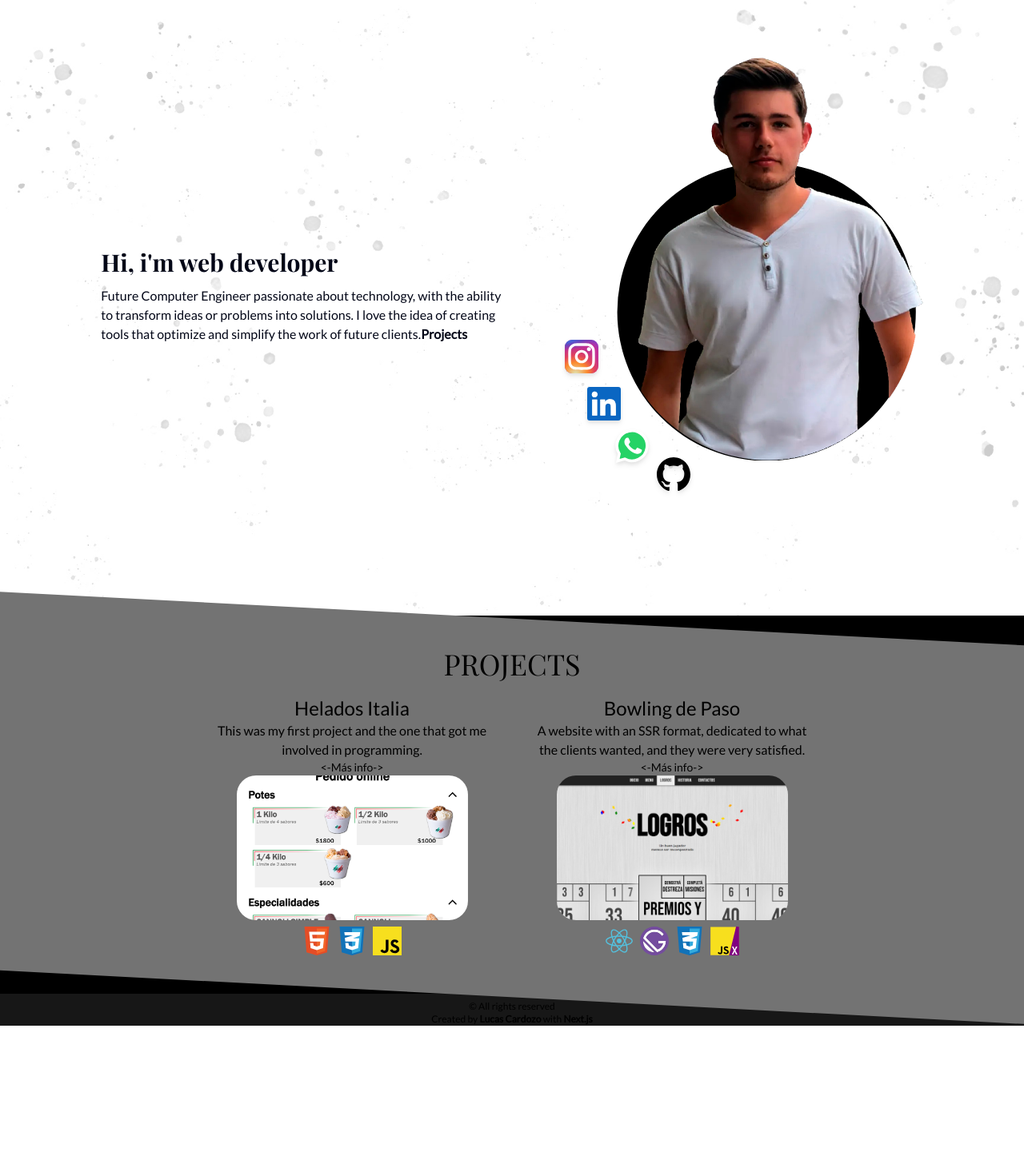
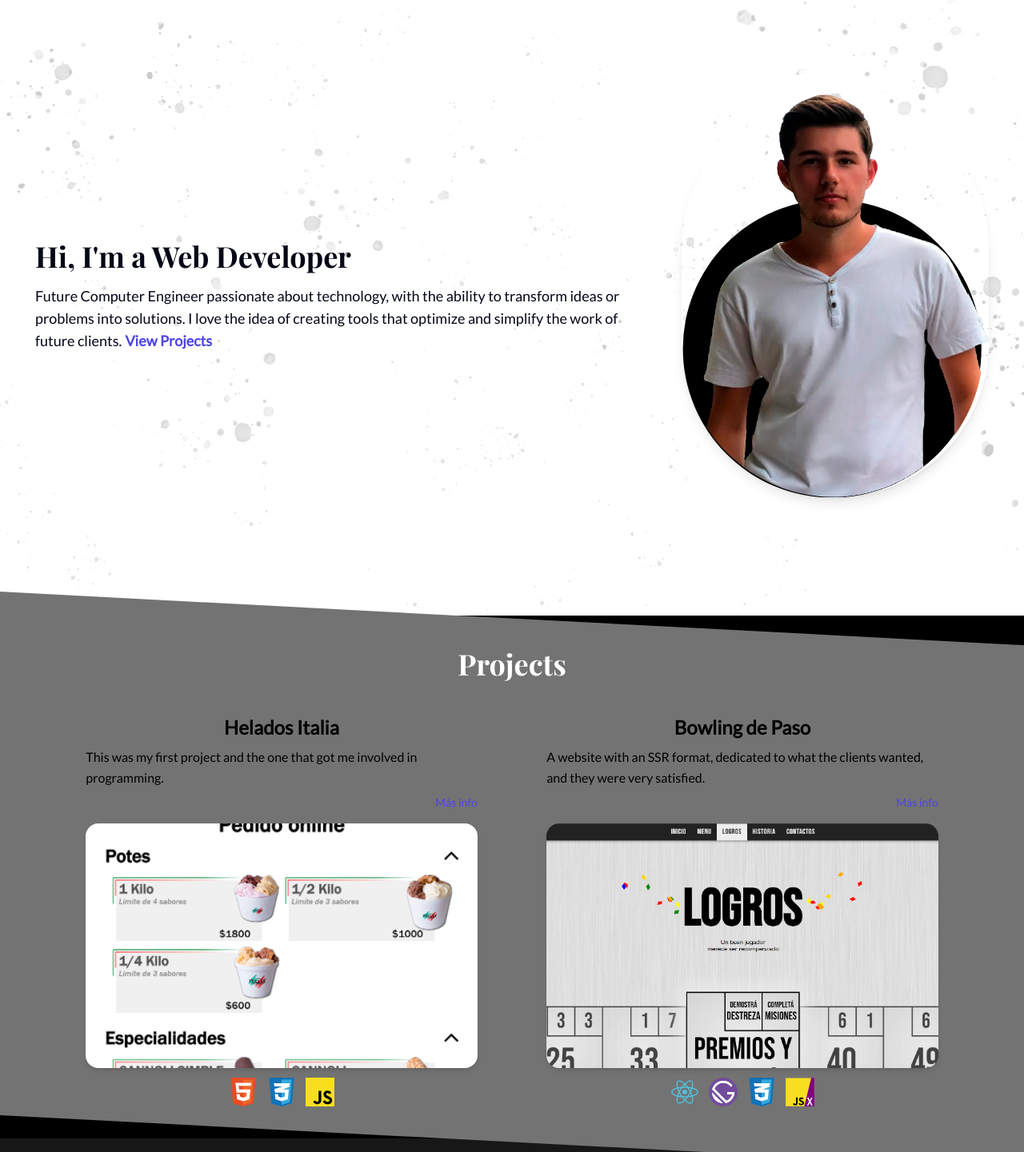
Before and after one commit to LucasIvanCardozo/portafolio, a Next.js app: page / in a window 1280 px wide. Shown: the part 30-1471 px from the top of the page at 80% size. Before the commit the page ends 1327 px from the top, so only its background shows below. Built offline with nearby package versions, Linux system fonts and the light colour scheme.

Commit message:
Mejora de estilo de la pagina

```diff
--- a/src/app/page.tsx
+++ b/src/app/page.tsx
@@ -47,100 +47,89 @@ export default function Home() {
 
   return (
     <>
-      <main className="bg-[url('/fondoMain.jpg')] bg-cover text-slate-950 min-h-screen flex flex-col gap-10 items-center justify-center lg:flex-row pt-5 pb-5">
-        <div className="w-4/5 max-w-128 flex flex-col gap-3">
-          <h1 className={`font-bold text-3xl ${playfair_Display.className}`}>
-            <p>{`Hi, i'm web developer`}</p>
+      <main className="bg-[url('/fondoMain.jpg')] bg-cover text-slate-950 min-h-screen flex flex-col gap-10 items-center justify-center lg:flex-row py-5">
+        {/* Contenedor de introducción */}
+        <div className="w-4/5 max-w-3xl flex flex-col gap-4 text-center lg:text-left">
+          <h1 className={`font-bold text-4xl ${playfair_Display.className}`}>
+            {`Hi, I'm a Web Developer`}
           </h1>
-          <p>
+          <p className="text-lg">
             Future Computer Engineer passionate about technology, with the
             ability to transform ideas or problems into solutions. I love the
             idea of creating tools that optimize and simplify the work of future
             clients.
-            <Link className="font-bold" href="#proyectos">
-              Projects
+            <Link
+              className="font-bold ml-1 text-indigo-600 hover:text-indigo-800 transition-colors"
+              href="#proyectos"
+            >
+              View Projects
             </Link>
           </p>
         </div>
-        <div className="relative w-7/10 max-w-96 bg-[url('/meFondo.svg')] bg-contain aspect-[227/298] ml-1/6 mb-1/6 sm:ml-1/14 sm:mb-1/14">
+
+        {/* Contenedor de imagen personal y redes sociales */}
+        <div className="relative w-7/10 max-w-96 bg-[url('/meFondo.svg')] bg-contain aspect-[227/298] mx-auto lg:mx-0">
           <Image
-            className="relative object-contain rounded-full z-10"
+            className="relative object-cover rounded-full shadow-lg z-10"
             src="/me.png"
             fill={true}
-            alt="Lucas Iván Cardozo."
+            alt="Lucas Iván Cardozo"
             priority={true}
           />
-          <ul
-            className="absolute h-1/3 aspect-[1/4] top-7/10 -left-1/6"
-            onLoad={ulLoad}
+          {/* Lista de redes sociales */}
+          <ul className="absolute flex flex-col space-y-3 h-1/3 aspect-[1/4] top-7/10 -left-1/6">
+            {[
+              {
+                href: 'https://www.instagram.com/lucardozo27/',
+                src: '/logos/instagram.svg',
+                alt: 'Instagram',
+              },
+              {
+                href: 'https://www.linkedin.com/in/lucas-ivan-cardozo/',
+                src: '/logos/linkedin.svg',
+                alt: 'LinkedIn',
+              },
+              {
+                href: 'https://wa.me/2235319564',
+                src: '/logos/whatsapp.svg',
+                alt: 'WhatsApp',
+              },
+              {
+                href: 'https://github.com/LucasIvanCardozo',
+                src: '/logos/github.svg',
+                alt: 'GitHub',
+              },
+            ].map((social, index) => (
+              <li
+                key={index}
+                className="drop-shadow-md relative hover:scale-110 transition-transform"
               >
-            <li className="drop-shadow-md relative h-1/4 hover:scale-110 transition-transform">
                 <a
                   className="relative block h-full w-full"
                   target="_blank"
-                href="https://www.instagram.com/lucardozo27/"
+                  href={social.href}
+                  rel="noopener noreferrer"
                 >
-                <Image
-                  src="/logos/instagram.svg"
-                  fill={true}
-                  alt="Icono instagram en SVG."
-                />
+                  <Image src={social.src} fill={true} alt={social.alt} />
                 </a>
               </li>
-            <li className="relative drop-shadow-md h-1/4  left-2/3 top-1/10 hover:scale-110 transition-transform">
-              <a
-                className="relative block h-full w-full"
-                target="_blank"
-                href="https://www.linkedin.com/in/lucas-ivan-cardozo/"
-              >
-                <Image
-                  src="/logos/linkedin.svg"
-                  fill={true}
-                  alt="Icono de linkedin en SVG."
-                />
-              </a>
-            </li>
-            <li className="drop-shadow-md relative left-3/2 top-1/6 h-1/4 hover:scale-110 transition-transform">
-              <a
-                className="relative block h-full w-full"
-                target="_blank"
-                href="https://wa.me/2235319564"
-              >
-                <Image
-                  src="/logos/whatsapp.svg"
-                  fill={true}
-                  alt="Icono de whatsapp en SVG."
-                />
-              </a>
-            </li>
-            <li className="drop-shadow-md relative left-11/4 top-1/8 h-1/4 hover:scale-110 transition-transform">
-              <a
-                className="relative block h-full w-full"
-                target="_blank"
-                href="https://github.com/LucasIvanCardozo"
-              >
-                <Image
-                  src="/logos/github.svg"
-                  fill={true}
-                  alt="Icono de github en SVG."
-                />
-              </a>
-            </li>
+            ))}
           </ul>
         </div>
       </main>
+
       <section
         id="proyectos"
-        className="relative flex flex-col bg-black p-10 gap-5 overflow-x-clip"
+        className="relative flex flex-col bg-black py-10 gap-5 overflow-x-clip"
       >
         <div className="absolute origin-center h-full w-3/2 -left-1/4 bg-neutral-500 z-0 rotate-3 top-1"></div>
         <h2
-          className={`relative z-10 text-center text-4xl ${playfair_Display.className}`}
+          className={`relative z-10 text-center text-4xl text-white font-semibold mb-6 ${playfair_Display.className}`}
         >
-          PROJECTS
+          Projects
         </h2>
-        <ul className="relative max-w-200 z-10 grid grid-cols-1 gap-y-6 m-auto place-items-stretch sm:grid-cols-2">
-          <li className="w-51/60 ml-auto mr-auto">
+        <ul className="relative max-w-6xl z-10 grid grid-cols-1 gap-y-6 mx-auto sm:grid-cols-2">
+          <li>
             <Proyect
               id={0}
               handleVisible={handleVisible}
@@ -148,9 +137,9 @@ export default function Home() {
               description="This was my first project and the one that got me involved in programming."
               img="/heladosItalia.png"
               programsUsed={['html', 'css', 'javascript']}
-            ></Proyect>
+            />
           </li>
-          <li className="w-51/60 ml-auto mr-auto">
+          <li>
             <Proyect
               id={1}
               handleVisible={handleVisible}
@@ -158,27 +147,25 @@ export default function Home() {
               description="A website with an SSR format, dedicated to what the clients wanted, and they were very satisfied."
               img="/bowlingDePaso.png"
               programsUsed={['react', 'gatsby', 'css', 'jsx']}
-            ></Proyect>
+            />
           </li>
         </ul>
       </section>
-      <section id="proyectInfo" className="w-screen overflow-hidden">
+
+      <section id="proyectInfo" className="w-full overflow-hidden">
         <div
-          className={
-            'w-max flex transform-gpu transition ease-in-out duration-500'
-          }
+          className="w-max flex transform-gpu transition-transform ease-in-out duration-500"
           style={transformProyects}
         >
-          <article
-            className={`w-screen g-[url('/proyectsFondoItalia.svg')] text-slate-950 pt-10 pb-10 flex-none`}
-          >
-            <div className="w-51/60 max-w-200 m-auto flex flex-col gap-8">
+          {/* Información del Proyecto Helados Italia */}
+          <article className="w-screen bg-[url('/proyectsFondoItalia.svg')] bg-cover text-slate-950 pt-10 pb-10 flex-none">
+            <div className="w-51/60 max-w-6xl mx-auto flex flex-col gap-8">
               <h2
                 className={`text-center text-4xl ${playfair_Display.className}`}
               >
                 Helados Italia
               </h2>
-              <p className="w-11/12 max-w-128 ">
+              <p className="text-lg leading-relaxed">
                 This project originated while I was working at Helados Italia,
                 where I saw an opportunity to develop an in-house service to
                 improve the ordering system, eliminating reliance on third-party
@@ -186,15 +173,15 @@ export default function Home() {
                 solution using Google Sheets, enabling data modifications with
                 real-time updates on the webpage.
               </p>
-              <div className="relative w-11/12 max-w-110 aspect-16/9 rounded-3xl overflow-hidden border-2 self-end drop-shadow-md">
+              <div className="relative w-full max-w-2xl aspect-video rounded-3xl overflow-hidden border-2 shadow-lg mx-auto">
                 <Image
                   className="object-cover"
                   src="/googleSheetsItalia.png"
                   fill={true}
-                  alt="GoogleSheets de Helados Italia"
+                  alt="Google Sheets de Helados Italia"
                 />
               </div>
-              <p className="w-4/5 max-w-128 ">
+              <p className="text-lg leading-relaxed">
                 To optimize and improve the speed of data retrieval, I developed
                 a script in Apps Script. This script generated a text with
                 complete information each time the database was edited, storing
@@ -203,23 +190,23 @@ export default function Home() {
                 data generation occurred when the database was updated and not
                 every time a fetch was performed.
               </p>
-              <div className="relative w-11/12 max-w-110 aspect-16/9 rounded-3xl overflow-hidden border-2 self-end drop-shadow-md">
+              <div className="relative w-full max-w-2xl aspect-video rounded-3xl overflow-hidden border-2 shadow-lg mx-auto">
                 <Image
                   className="object-cover"
                   src="/appScriptItalia.png"
                   fill={true}
-                  alt="GoogleSheets de Helados Italia"
+                  alt="App Script de Helados Italia"
                 />
-                <div className="absolute z-10 w-1/2 bottom-0 right-0 aspect-16/9 rounded-xl  overflow-hidden border-2 m-1/40 drop-shadow-md">
+                <div className="absolute z-10 w-1/2 bottom-0 right-0 aspect-video rounded-xl overflow-hidden border-2 m-1/40 shadow-md">
                   <Image
                     className="object-cover"
                     src="/jsonItalia.png"
                     fill={true}
-                    alt="GoogleSheets de Helados Italia"
+                    alt="JSON de Helados Italia"
                   />
                 </div>
               </div>
-              <p className="w-4/5 max-w-128 ">
+              <p className="text-lg leading-relaxed">
                 This project originated while I was working at Helados Italia,
                 where I saw an opportunity to develop an in-house service to
                 improve the ordering system, eliminating reliance on third-party
@@ -227,40 +214,60 @@ export default function Home() {
                 solution using Google Sheets, enabling data modifications with
                 real-time updates on the webpage.
               </p>
-              <div className="relative w-11/12 max-w-110 aspect-16/9 rounded-3xl overflow-hidden border-2 self-end">
+              <div className="relative w-full max-w-2xl aspect-video rounded-3xl overflow-hidden border-2 shadow-lg mx-auto">
                 <Image
                   className="object-cover"
                   src="/googleSheetsItalia.png"
                   fill={true}
-                  alt="GoogleSheets de Helados Italia"
+                  alt="Google Sheets de Helados Italia"
                 />
               </div>
             </div>
           </article>
-          <article
-            className={`w-screen bg-[url('/proyectsFondoBowling.svg')] text-slate-950 pt-10 pb-10 flex-none`}
+
+          {/* Información del Proyecto Bowling de Paso */}
+          <article className="w-screen bg-[url('/proyectsFondoBowling.svg')] bg-cover text-slate-950 pt-10 pb-10 flex-none">
+            <div className="w-51/60 max-w-6xl mx-auto flex flex-col gap-8">
+              <h2
+                className={`text-center text-4xl ${playfair_Display.className}`}
               >
-            <p>Bowling de paso</p>
+                Bowling de Paso
+              </h2>
+              <p className="text-lg leading-relaxed">
+                Bowling de Paso es un proyecto que desarrollé utilizando React y
+                Gatsby, basado en SSR, y que permitió a los clientes
+                personalizar su experiencia en línea de acuerdo con sus
+                necesidades específicas, logrando así una alta satisfacción.
+              </p>
+              {/* Aquí puedes agregar imágenes o descripciones adicionales si lo deseas */}
+            </div>
           </article>
         </div>
       </section>
-      <footer className="bg-neutral-900 flex flex-col items-center pt-2 text-xs">
+
+      <footer className="bg-neutral-900 flex flex-col items-center py-4 text-xs text-white">
         <div className="flex flex-col items-center">
-          <p>© All rights reserved</p>
+          <p>© {new Date().getFullYear()} All rights reserved</p>
           <p>
             Created by{' '}
             <b>
               <a
                 href="https://www.linkedin.com/in/lucas-ivan-cardozo/"
                 target="_blank"
-                rel="noreferrer"
+                rel="noopener noreferrer"
+                className="text-indigo-400 hover:text-indigo-600 transition-colors"
               >
                 Lucas Cardozo
               </a>
             </b>{' '}
             with{' '}
             <b>
-              <a href="https://nextjs.org/" target="_blank" rel="noreferrer">
+              <a
+                href="https://nextjs.org/"
+                target="_blank"
+                rel="noopener noreferrer"
+                className="text-indigo-400 hover:text-indigo-600 transition-colors"
+              >
                 Next.js
               </a>
             </b>
--- a/src/components/Proyect.tsx
+++ b/src/components/Proyect.tsx
@@ -20,32 +20,32 @@ export default function Proyect({
   handleVisible: (id: number) => void;
 }) {
   return (
-    <article className="w-full max-w-128 flex flex-col items-center h-full justify-between sm:max-w-128">
-      <h3 className="text-2xl">{title}</h3>
-      <p className="text-center text-base">
+    <article className="w-51/60 mx-auto max-w-xl flex flex-col items-center h-full justify-between sm:max-w-xl">
+      <h3 className="text-2xl font-semibold mb-2">{title}</h3>
+      <p className="text-base leading-relaxed flex flex-col">
         {description}
+        <br />
         <Link
-          className="block text-sm"
+          className="inline-block self-end text-sm text-indigo-600 hover:text-indigo-800 transition-colors mt-2"
           onClick={() => handleVisible(id)}
           href="#proyectInfo"
         >
-          {'<-Más info->'}
+          Más info
         </Link>
       </p>
-      <div className="flex flex-col items-center w-full">
-        <div className="rounded-3xl overflow-hidden w-51/60 aspect-[8/5]">
+      <div className="w-full flex flex-col items-center mt-4">
+        <div className="w-full relative rounded-2xl overflow-hidden aspect-[8/5] shadow-md">
           <Image
             className="object-cover w-full h-full"
             src={img}
-            width="500"
-            height="500"
+            fill={true}
             alt={`Imagen del proyecto: ${title}`}
             loading="lazy"
           />
         </div>
-        <ul className="flex justify-center gap-2 m-2 h-9">
+        <ul className="flex justify-center gap-3 mt-3 h-9">
           {programsUsed.map((name, index) => (
-            <li key={index} className="relative h-full aspect-[1/1]">
+            <li key={index} className="relative h-full w-9">
               <Image
                 src={`/logos/${name}.svg`}
                 fill={true}
```
Lines whose indentation alone changed are shown as unchanged.
